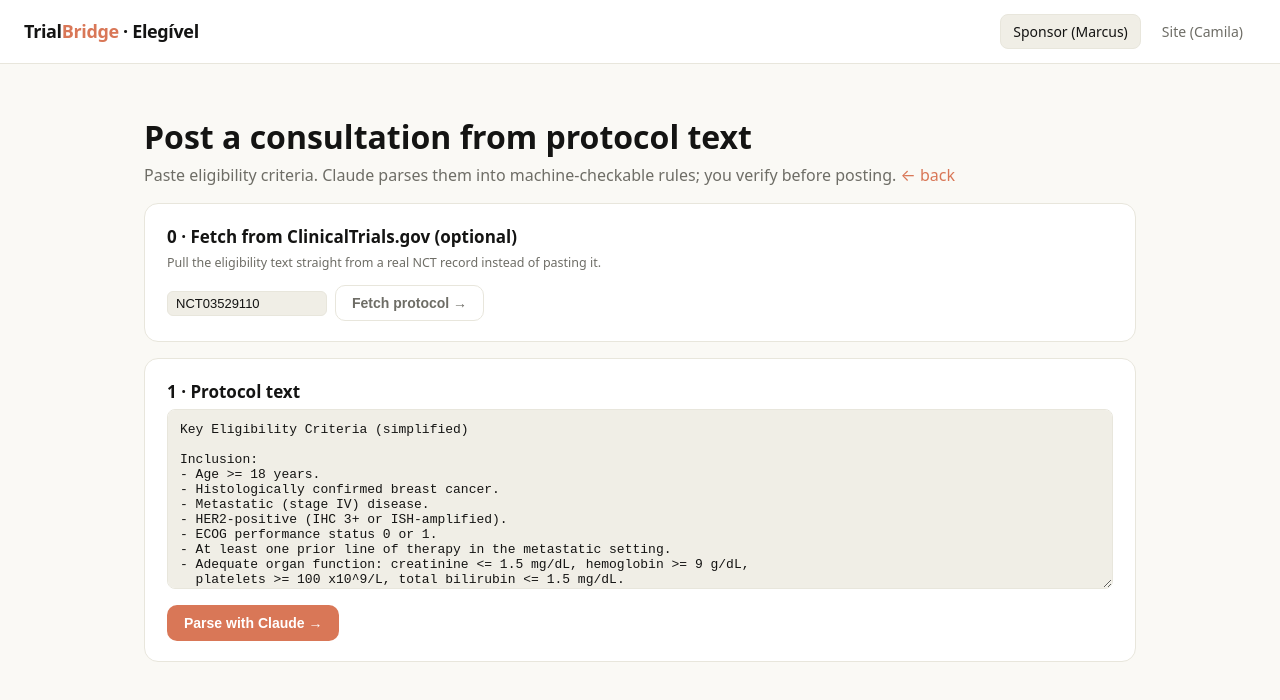
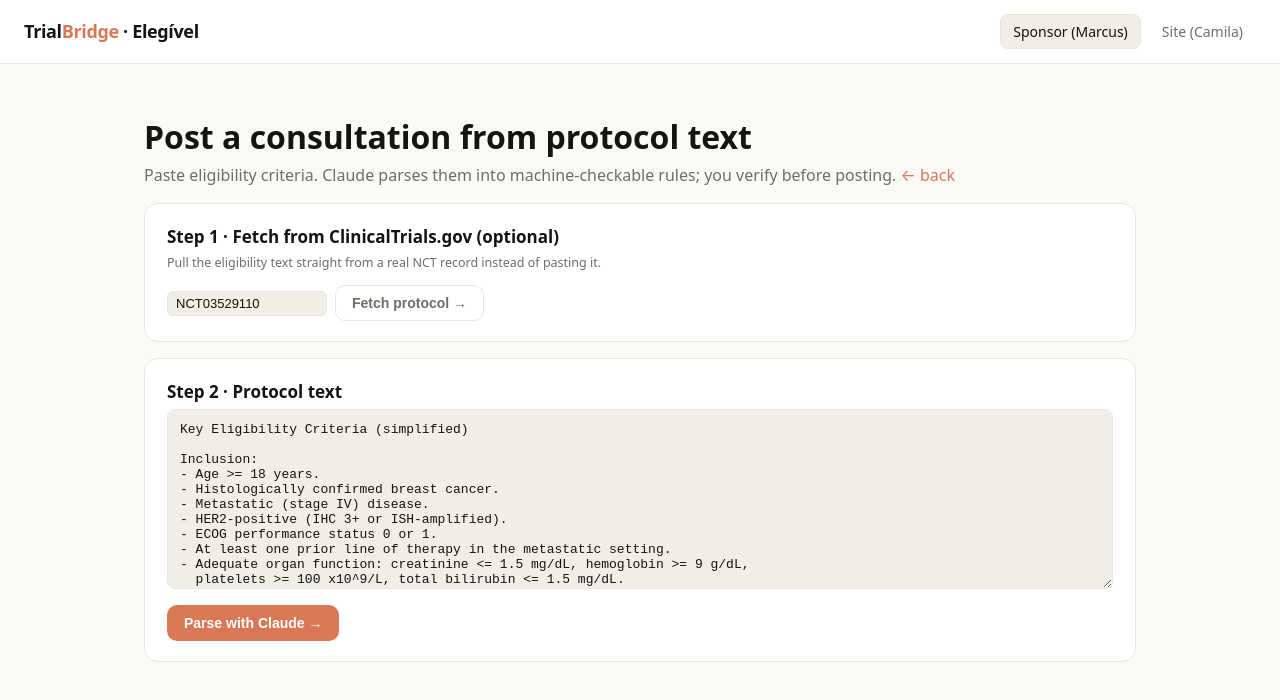
Before and after one commit to aondaai/trialbridge, a Next.js app: page /sponsor/new in a window 1280 px wide. Shown: the top 700 px of the page. Built offline with nearby package versions, Linux system fonts and the light colour scheme.

Commit message:
critique: 1-based step labels on /sponsor/new

```diff
--- a/src/app/sponsor/new/page.tsx
+++ b/src/app/sponsor/new/page.tsx
@@ -165,7 +165,7 @@ export default function NewConsultationPage() {
         </p>
 
         <div className="card">
-          <h2>0 · Fetch from ClinicalTrials.gov (optional)</h2>
+          <h2>Step 1 · Fetch from ClinicalTrials.gov (optional)</h2>
           <p className="muted" style={{ marginTop: 0, fontSize: 12.5 }}>
             Pull the eligibility text straight from a real NCT record instead of pasting it.
           </p>
@@ -192,7 +192,7 @@ export default function NewConsultationPage() {
         </div>
 
         <div className="card">
-          <h2>1 · Protocol text</h2>
+          <h2>Step 2 · Protocol text</h2>
           <textarea
             value={text}
             onChange={(e) => { setText(e.target.value); setTextMatchesNct(false); }}
@@ -225,7 +225,7 @@ export default function NewConsultationPage() {
         {result && (
           <>
             <div className="card">
-              <h2>2 · Verify parsed criteria</h2>
+              <h2>Step 3 · Verify parsed criteria</h2>
               <div className="privacy" style={{ marginBottom: 12 }}>
                 <span className="lock">{result.source === "claude" ? "🤖" : "📦"}</span>
                 <div>
@@ -287,7 +287,7 @@ export default function NewConsultationPage() {
             </div>
 
             <div className="card">
-              <h2>2b · OMOP mapping preview</h2>
+              <h2>Step 3b · OMOP mapping preview</h2>
               <p className="muted" style={{ marginTop: 0, fontSize: 12.5 }}>
                 Codes each criterion to an OMOP CDM domain/table + vocabulary — the shape a
                 future matcher needs to query real OMOP databases (DataSUS, DoctorAssistant
@@ -336,7 +336,7 @@ export default function NewConsultationPage() {
             </div>
 
             <div className="card">
-              <h2>3 · Post</h2>
+              <h2>Step 4 · Post</h2>
               <div className="grid2">
                 <label style={{ fontSize: 13 }}>
                   <div className="muted">Title</div>
```
